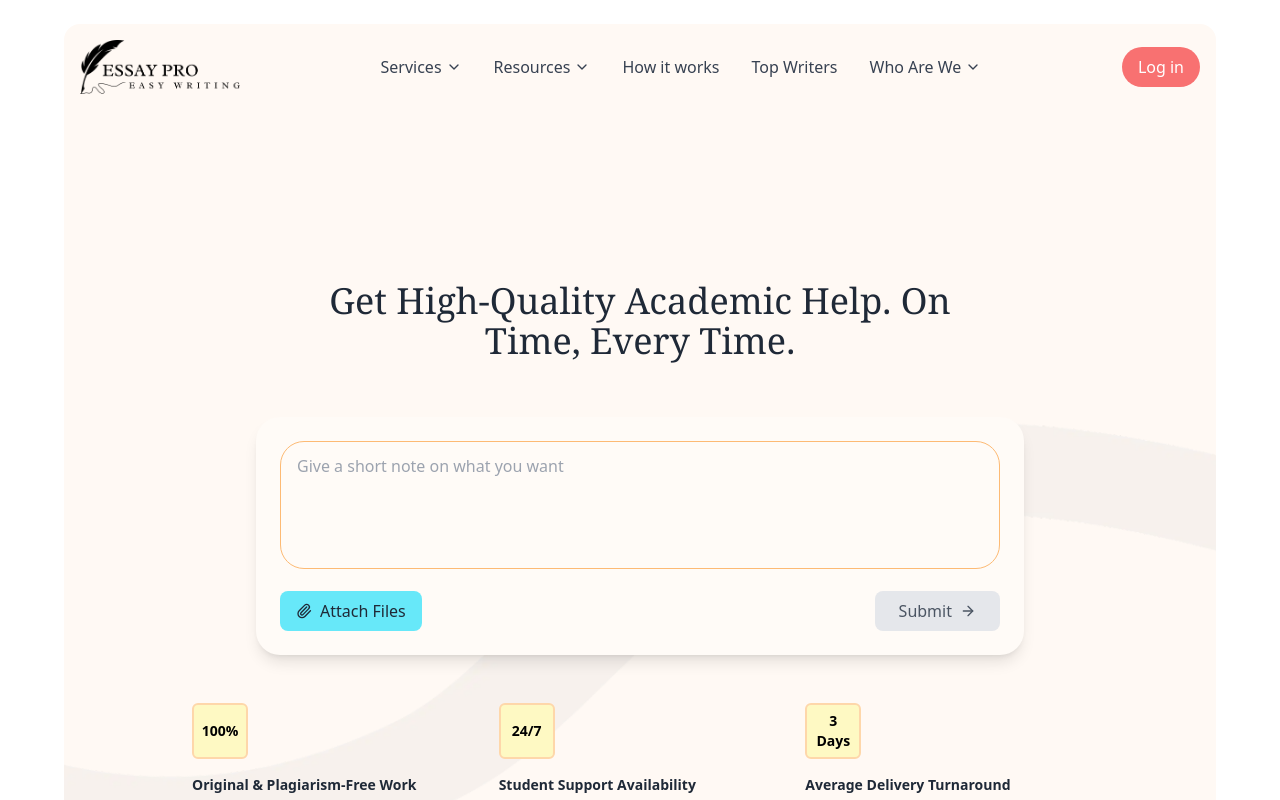
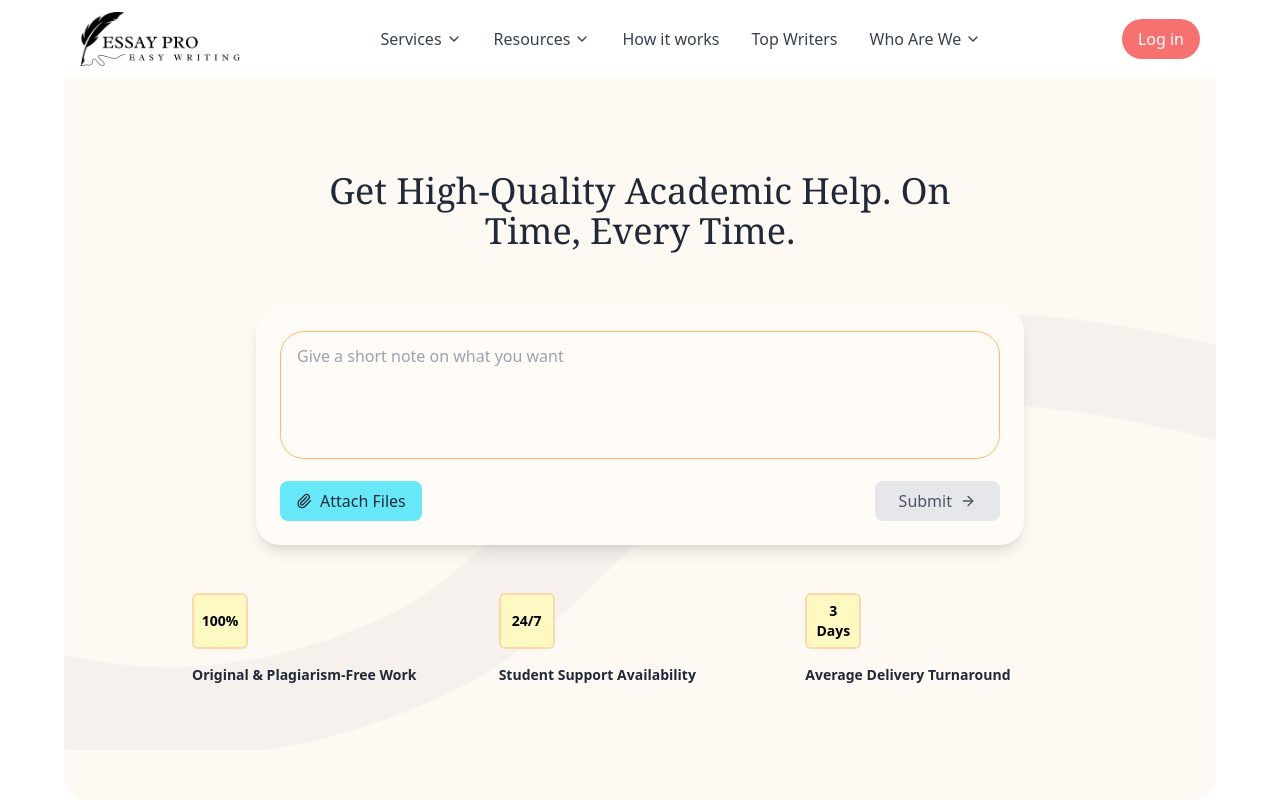
Before and after one commit to RaviKiran25052/easypro_frontend, a React (Create React App) app: page / in a window 1280 px wide. Shown: the top 800 px of the page. Built offline with nearby package versions, Linux system fonts and the light colour scheme.

Commit message:
updatedNavBar

```diff
--- a/src/components/NavBar.jsx
+++ b/src/components/NavBar.jsx
@@ -5,7 +5,6 @@ import LogoutModal from './LogoutModal';
 import { useNavigate } from 'react-router-dom';
 
 const NavBar = () => {
-	const [isScrolled, setIsScrolled] = useState(false);
 	const [isMobileMenuOpen, setIsMobileMenuOpen] = useState(false);
 	const [activeDropdown, setActiveDropdown] = useState(null);
 	const [isLogoutModalOpen, setIsLogoutModalOpen] = useState(false);
@@ -95,14 +94,6 @@ const NavBar = () => {
 		}
 	}, [isModalOpen]);
 
-	useEffect(() => {
-		const handleScroll = () => {
-			setIsScrolled(window.scrollY > 50);
-		};
-		window.addEventListener('scroll', handleScroll);
-		return () => window.removeEventListener('scroll', handleScroll);
-	}, [])
-
 	const handleDropdownEnter = (dropdown) => {
 		setActiveDropdown(dropdown);
 	};
@@ -112,21 +103,8 @@ const NavBar = () => {
 	};
 
 	return (
-		<div className="min-h-[86px] md:min-h-[110px] bg-white">
-			{/* Sticky Navbar Container */}
-			<div className={`fixed top-0 left-0 right-0 z-50 transition-all duration-300 ${isScrolled
-				? 'bg-white'
-				: 'bg-transparent'
-				}`}>
-				<div className={`transition-all duration-300 ${isScrolled
-					? 'mx-0 my-0 md:px-20'
-					: 'mx-4 my-4 md:mx-16 md:my-6'
-					}`}>
-					{/* Navbar */}
-					<nav className={`transition-all duration-300 ${isScrolled
-						? 'bg-white rounded-none px-4 py-3'
-						: 'bg-[#fff9f4] rounded-t-2xl px-4 py-4'
-						}`}>
+		<div className="bg-white">
+			<nav className="fixed top-0 left-0 right-0 z-50 bg-white rounded-none md:px-20 px-4 py-3">
 				<div className="flex items-center justify-between">
 					{/* Logo */}
 					<img src="/logoBlack.png" onClick={() => navigate('/')} className='w-28 md:w-40 cursor-pointer' alt="logo" />
@@ -292,8 +270,6 @@ const NavBar = () => {
 					</div>
 				</div>
 			</nav>
-				</div>
-			</div>
 
 			{/* Mobile Menu Overlay */}
 			<div className={`fixed inset-0 bg-black bg-opacity-50 z-50 md:hidden transition-opacity duration-300 ${isMobileMenuOpen ? 'opacity-100' : 'opacity-0 pointer-events-none'
```
Lines whose indentation alone changed are shown as unchanged.
